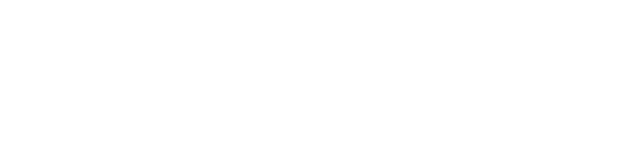
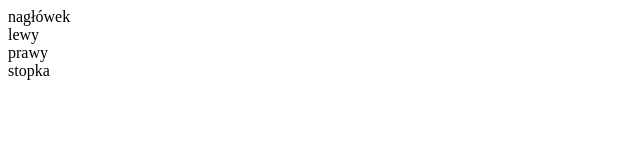
Before and after one commit to mirekmadej/html-div1, a plain HTML site: page index.html in a window 1280 px wide. Shown: the whole page, without its empty margins (0-640 px from the left). Drawn offline with Linux system fonts and the light colour scheme.

Commit message:
utworzono bloki w index.html

```diff
--- a/index.html
+++ b/index.html
@@ -6,9 +6,21 @@
 	<link href="style.css" rel="stylesheet">
   </head>
 <body>
+	<div class="naglowek">
+		nagłówek
+	</div>
 
+	<div class="lewy">
+		lewy
+	</div>
 
+	<div class="prawy">
+		prawy
+	</div>
 
+	<div class="stopka">
+		stopka
+	</div>
 
 
 
```
